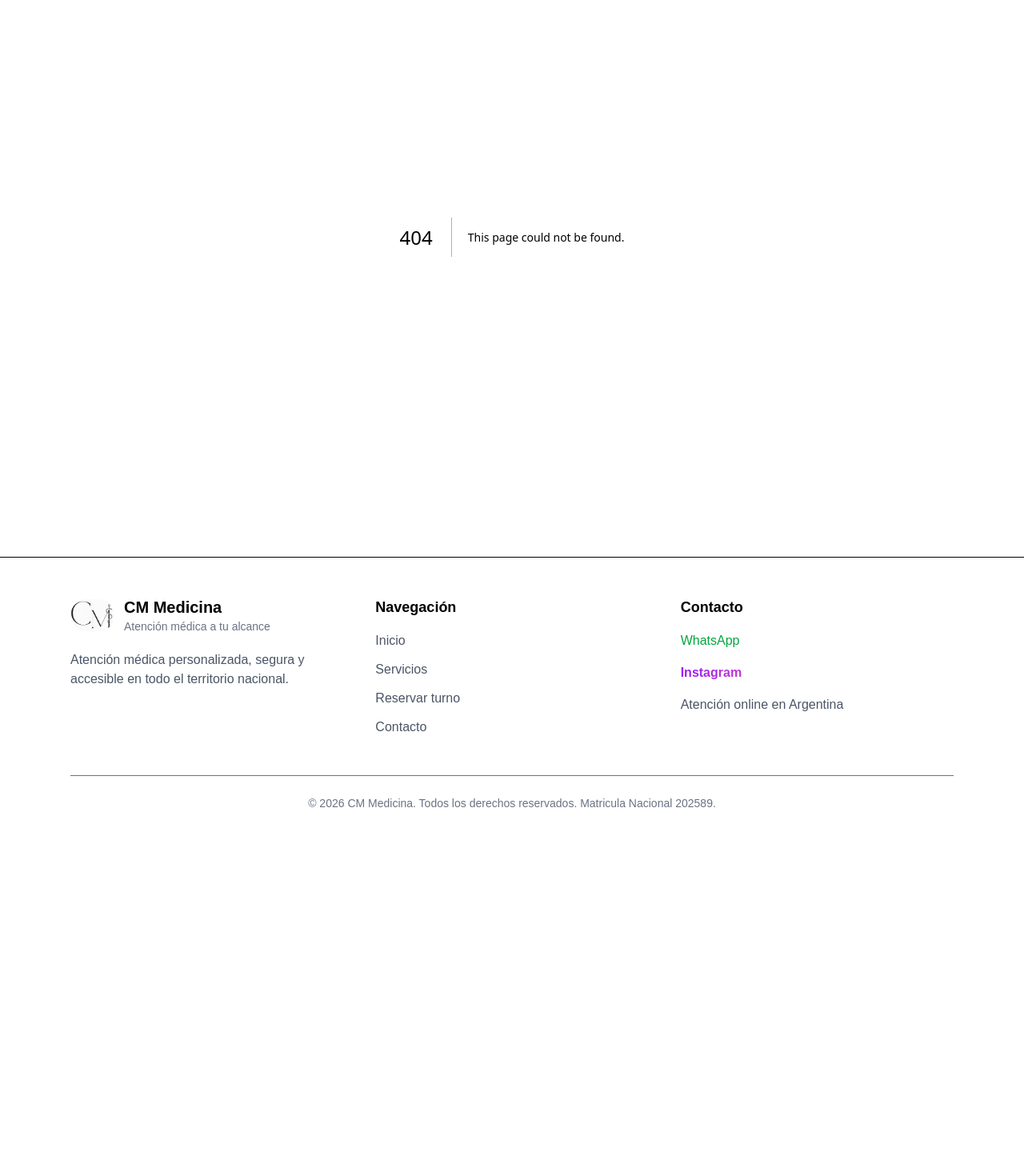
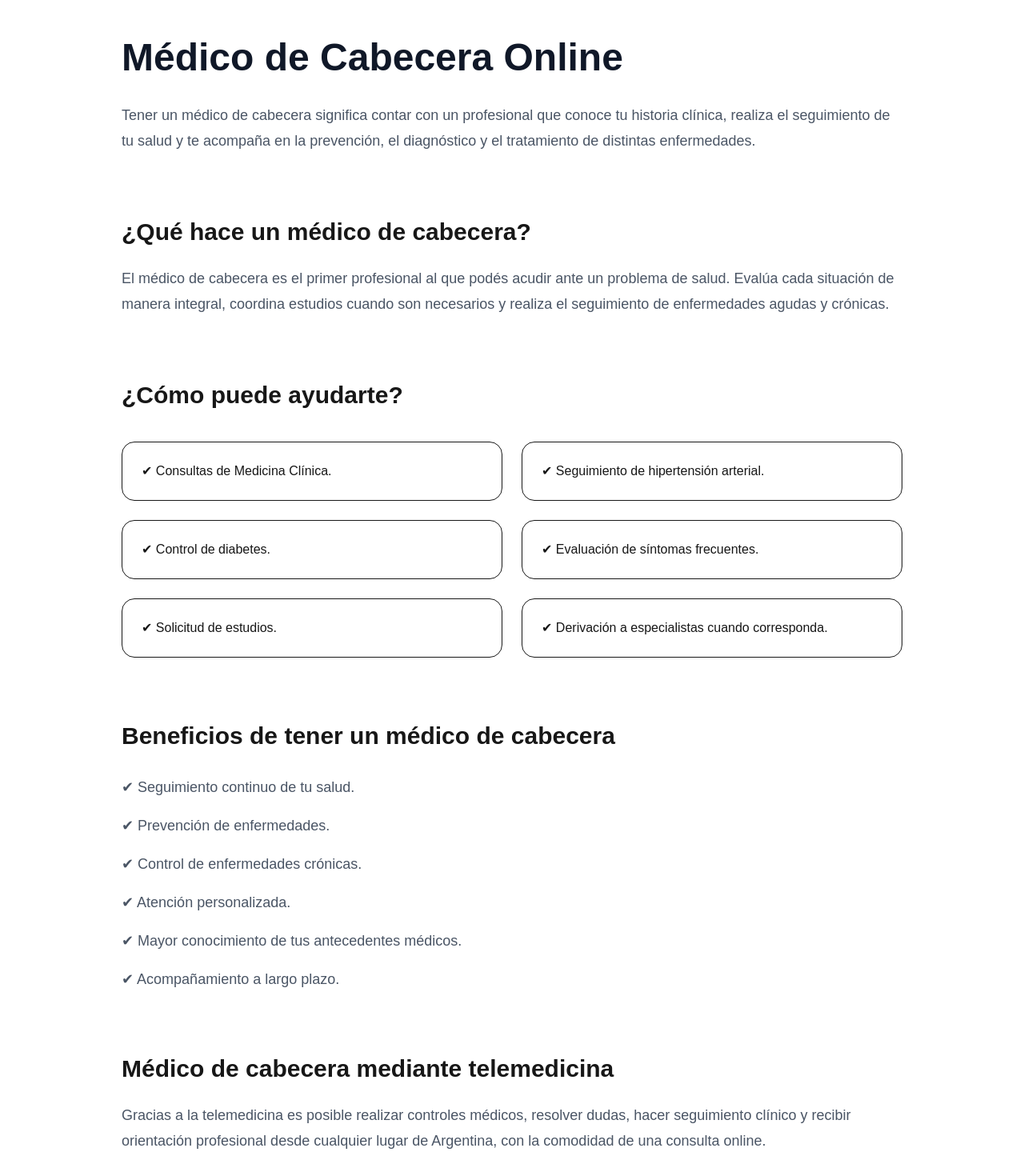
Before and after one commit to camillamacedo/cmmedicina, a Next.js app: page /medico-de-cabecera in a window 1280 px wide. Before the commit this address had no page. Shown: the part 200-1670 px from the top of the page at 80% size. Before the commit the page ends 1262 px from the top, so only its background shows below. Built offline with nearby package versions, Linux system fonts and the light colour scheme.

Commit message:
atualizacao servicos medico de cabecera

```diff
--- /dev/null
+++ b/app/medico-de-cabecera/page.tsx
@@ -0,0 +1,180 @@
+import type { Metadata } from "next";
+import Link from "next/link";
+
+export const metadata: Metadata = {
+  title: "Médico de Cabecera Online | CM Medicina",
+
+  description:
+    "Contá con un médico de cabecera para el seguimiento integral de tu salud. Atención médica online personalizada para pacientes de toda Argentina.",
+
+  keywords: [
+    "médico de cabecera",
+    "médico clínico",
+    "medicina clínica",
+    "consulta médica",
+    "seguimiento médico",
+    "médico online",
+    "telemedicina",
+    "Argentina",
+  ],
+
+  alternates: {
+    canonical: "https://cmmedicina.com/medico-de-cabecera",
+  },
+};
+
+export default function MedicoCabecera() {
+  return (
+    <main className="min-h-screen bg-white">
+
+      <div className="mx-auto max-w-5xl px-6 py-20">
+
+        <Link
+          href="/servicios"
+          className="text-gray-500 transition hover:text-black"
+        >
+          ← Volver a servicios
+        </Link>
+
+        {/* HERO */}
+
+        <section className="mt-12">
+
+          <h1 className="text-5xl font-bold text-gray-900">
+            Médico de Cabecera Online
+          </h1>
+
+          <p className="mt-8 text-lg leading-8 text-gray-600">
+            Tener un médico de cabecera significa contar con un profesional que
+            conoce tu historia clínica, realiza el seguimiento de tu salud y te
+            acompaña en la prevención, el diagnóstico y el tratamiento de
+            distintas enfermedades.
+          </p>
+
+        </section>
+
+        {/* ¿QUÉ ES? */}
+
+        <section className="mt-20">
+
+          <h2 className="text-3xl font-semibold">
+            ¿Qué hace un médico de cabecera?
+          </h2>
+
+          <p className="mt-6 text-lg leading-8 text-gray-600">
+            El médico de cabecera es el primer profesional al que podés acudir
+            ante un problema de salud. Evalúa cada situación de manera integral,
+            coordina estudios cuando son necesarios y realiza el seguimiento de
+            enfermedades agudas y crónicas.
+          </p>
+
+        </section>
+
+        {/* SERVICIOS */}
+
+        <section className="mt-20">
+
+          <h2 className="text-3xl font-semibold">
+            ¿Cómo puede ayudarte?
+          </h2>
+
+          <div className="mt-10 grid gap-6 md:grid-cols-2">
+
+            <div className="rounded-2xl border p-6">
+              ✔ Consultas de Medicina Clínica.
+            </div>
+
+            <div className="rounded-2xl border p-6">
+              ✔ Seguimiento de hipertensión arterial.
+            </div>
+
+            <div className="rounded-2xl border p-6">
+              ✔ Control de diabetes.
+            </div>
+
+            <div className="rounded-2xl border p-6">
+              ✔ Evaluación de síntomas frecuentes.
+            </div>
+
+            <div className="rounded-2xl border p-6">
+              ✔ Solicitud de estudios.
+            </div>
+
+            <div className="rounded-2xl border p-6">
+              ✔ Derivación a especialistas cuando corresponda.
+            </div>
+
+          </div>
+
+        </section>
+
+        {/* BENEFICIOS */}
+
+        <section className="mt-20">
+
+          <h2 className="text-3xl font-semibold">
+            Beneficios de tener un médico de cabecera
+          </h2>
+
+          <div className="mt-8 space-y-5 text-lg text-gray-600">
+
+            <p>✔ Seguimiento continuo de tu salud.</p>
+
+            <p>✔ Prevención de enfermedades.</p>
+
+            <p>✔ Control de enfermedades crónicas.</p>
+
+            <p>✔ Atención personalizada.</p>
+
+            <p>✔ Mayor conocimiento de tus antecedentes médicos.</p>
+
+            <p>✔ Acompañamiento a largo plazo.</p>
+
+          </div>
+
+        </section>
+
+        {/* TELEMEDICINA */}
+
+        <section className="mt-20">
+
+          <h2 className="text-3xl font-semibold">
+            Médico de cabecera mediante telemedicina
+          </h2>
+
+          <p className="mt-6 text-lg leading-8 text-gray-600">
+            Gracias a la telemedicina es posible realizar controles médicos,
+            resolver dudas, hacer seguimiento clínico y recibir orientación
+            profesional desde cualquier lugar de Argentina, con la comodidad de
+            una consulta online.
+          </p>
+
+        </section>
+
+        {/* CTA */}
+
+        <section className="mt-24 rounded-3xl bg-black p-12 text-center text-white">
+
+          <h2 className="text-4xl font-bold">
+            Cuidá tu salud con un seguimiento profesional
+          </h2>
+
+          <p className="mx-auto mt-6 max-w-3xl text-lg text-gray-300">
+            La atención continua permite conocer mejor cada paciente y ofrecer
+            un cuidado integral basado en confianza, prevención y seguimiento.
+          </p>
+
+          <Link
+            href="/reservar"
+            className="mt-10 inline-block rounded-full bg-white px-10 py-4 font-semibold text-black transition hover:bg-gray-200"
+          >
+            Reservar turno
+          </Link>
+
+        </section>
+
+      </div>
+
+    </main>
+  );
+}
--- a/app/servicios/page.tsx
+++ b/app/servicios/page.tsx
@@ -125,6 +125,25 @@ export default function Servicios() {
               médica y renovación de medicación según criterio profesional.
             </p>
           </div>
+
+          {/* Médico de Cabecera */}
+
+<Link
+  href="/medico-de-cabecera"
+  className="rounded-3xl bg-black p-10 text-center text-white shadow-lg transition hover:-translate-y-1 hover:shadow-xl block"
+>
+  <h2 className="relative inline-block text-2xl font-semibold">
+    Médico de Cabecera
+
+    <span className="absolute -bottom-3 left-1/2 h-px w-12 -translate-x-1/2 bg-gray-400"></span>
+  </h2>
+
+  <p className="mt-8 leading-7 text-gray-300">
+    Atención médica continua con seguimiento integral de tu salud,
+    control de enfermedades, prevención y acompañamiento personalizado
+    para pacientes de toda Argentina.
+  </p>
+</Link>
         </section>
 
         {/* CTA */}
```
